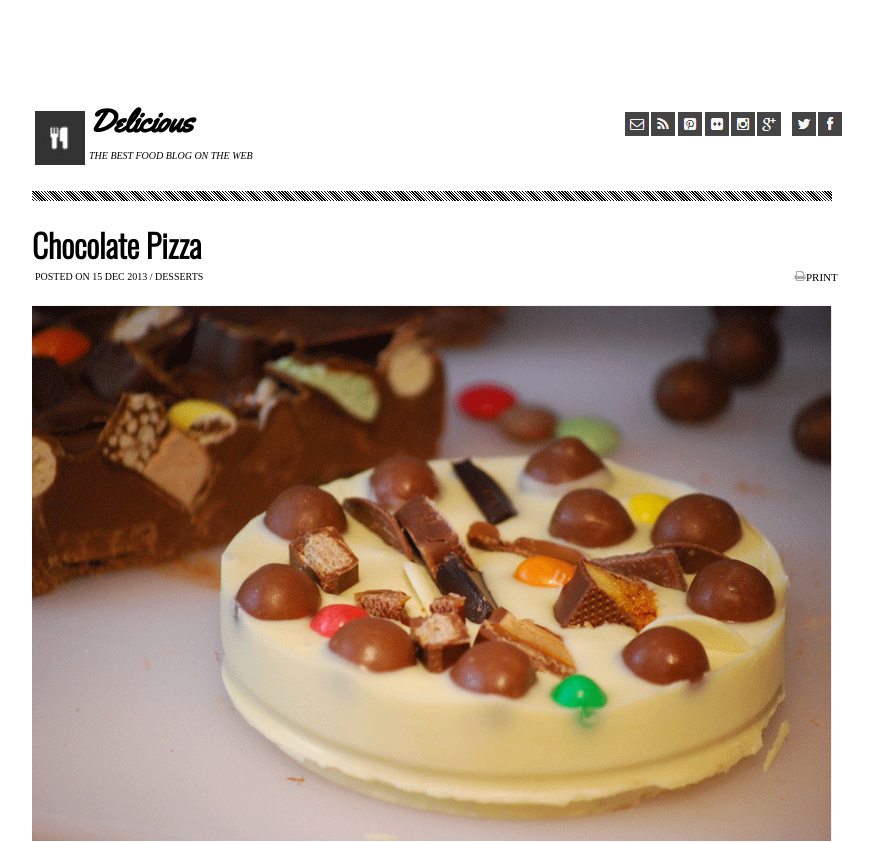
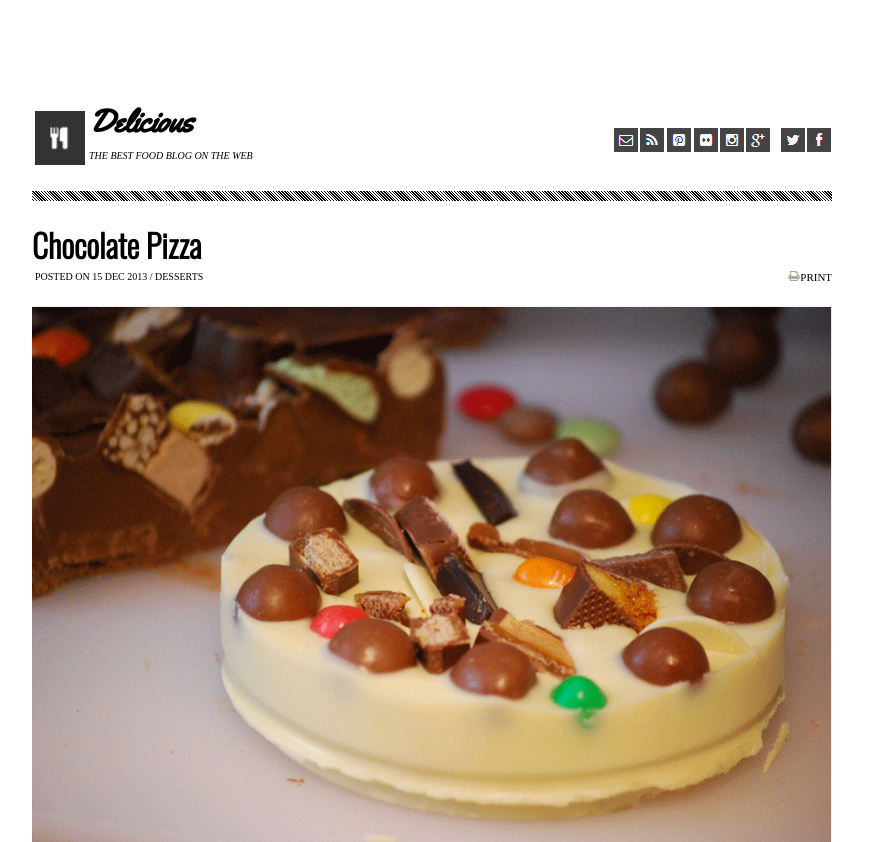
Before and after one commit to jmcia2020/chocolatePizza, a plain HTML site: page index.html in a window 1280 px wide. Shown: the top 842 px of the page, without its empty margins (208-1081 px from the left). Drawn offline with nearby package versions, Linux system fonts and the light colour scheme.

Commit message:
reletive

```diff
--- a/css/styles.css
+++ b/css/styles.css
@@ -28,15 +28,15 @@ body{
 }
 #wide {
   width: 425px;
-  position: absolute;
-  left:625px;
+  position: relative;
+  left:150px;
 }
 #space {
   padding-right: 10px;
 }
 #print {
-  position: absolute;
-  left: 1000px;
+  position: relative;
+  left:  580px;
   font-size: 11px;
 }
 .logos {
```
